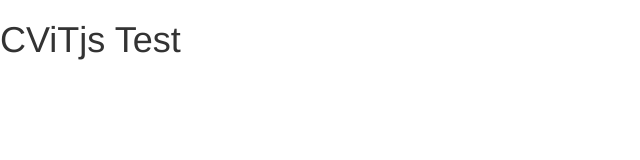
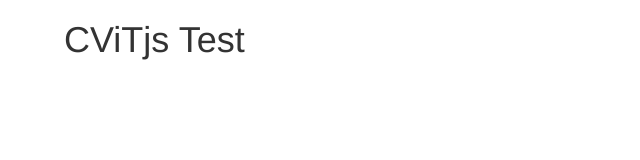
Before and after one commit to awilkey/cvitjs, a website: page cvit.html in a window 1280 px wide. Shown: the whole page, without its empty margins (0-640 px from the left). Drawn offline with Linux system fonts and the light colour scheme.

Commit message:
small display change

```diff
--- a/css/cvit.css
+++ b/css/cvit.css
@@ -1,3 +1,7 @@
+body{
+	margin: 0 5%;
+}
+
 #tool-btn {
   position: absolute;
   top: 75px;
```
